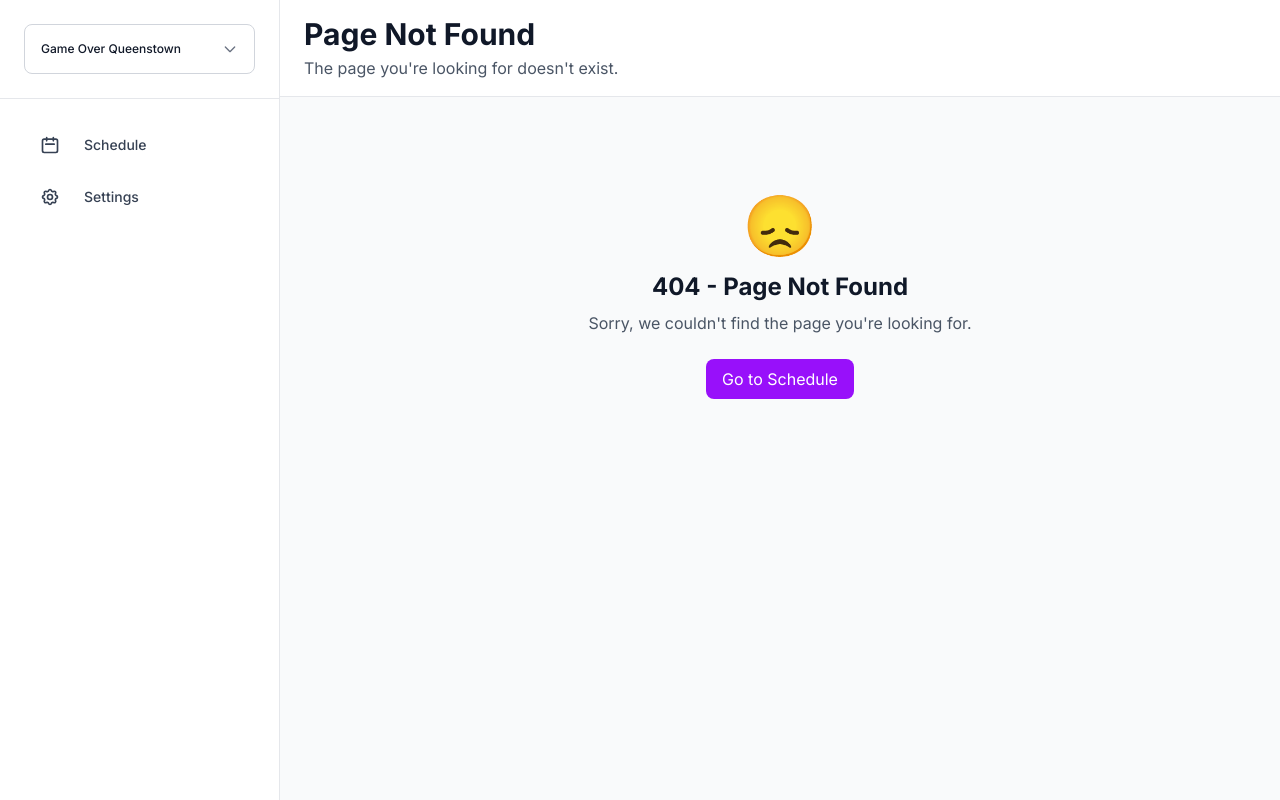
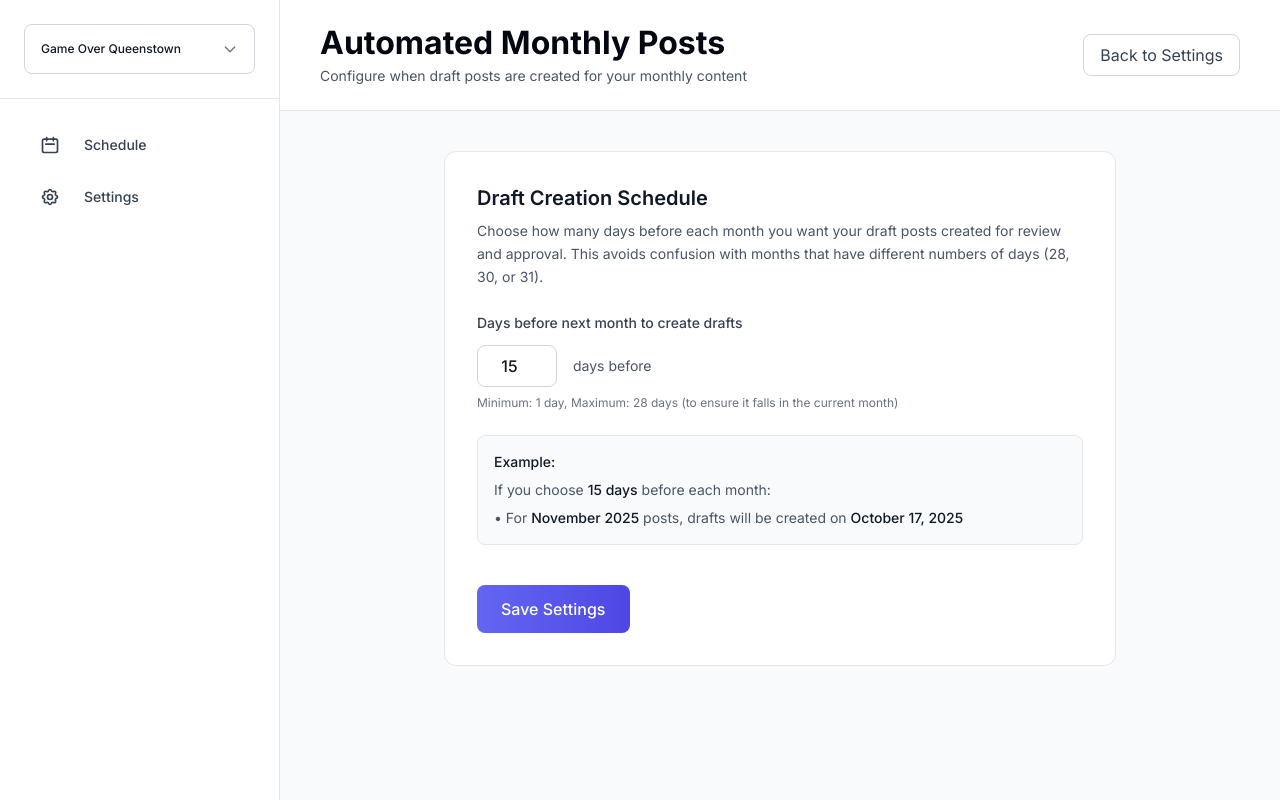
Before and after one commit to andrewferdinando/ferdyv2, a Next.js app: page /automated-monthly-posts in a window 1280 px wide. Before the commit this address had no page. Built offline with nearby package versions, Linux system fonts and the light colour scheme.

Commit message:
Create Automated Monthly Posts page with days-before configuration

```diff
--- /dev/null
+++ b/src/app/automated-monthly-posts/page.tsx
@@ -0,0 +1,115 @@
+'use client';
+
+import React, { useState } from 'react';
+import { useRouter } from 'next/navigation';
+import AppLayout from '@/components/layout/AppLayout';
+
+export default function AutomatedMonthlyPostsPage() {
+  const router = useRouter();
+  const [daysPrior, setDaysPrior] = useState(15);
+
+  const handleSave = () => {
+    // Here you would typically save to a database or state management
+    console.log(`Draft posts will be created ${daysPrior} days before each month`);
+    // Show success message or redirect
+  };
+
+  const getNextExampleDate = () => {
+    const today = new Date();
+    const nextMonth = new Date(today.getFullYear(), today.getMonth() + 1, 1);
+    const draftDate = new Date(nextMonth);
+    draftDate.setDate(draftDate.getDate() - daysPrior);
+
+    return {
+      nextMonth: nextMonth.toLocaleDateString('en-US', { month: 'long', year: 'numeric' }),
+      draftDate: draftDate.toLocaleDateString('en-US', { month: 'long', day: 'numeric', year: 'numeric' })
+    };
+  };
+
+  const example = getNextExampleDate();
+
+  return (
+    <AppLayout>
+      <div className="flex-1 overflow-auto">
+        {/* Header */}
+        <div className="bg-white border-b border-gray-200 px-4 sm:px-6 lg:px-10 py-6">
+          <div className="flex flex-col sm:flex-row sm:items-center sm:justify-between gap-4">
+            <div>
+              <h1 className="text-2xl sm:text-3xl lg:text-[32px] font-bold text-gray-950 leading-[1.2]">Automated Monthly Posts</h1>
+              <p className="text-gray-600 mt-1 text-sm">Configure when draft posts are created for your monthly content</p>
+            </div>
+            <div className="flex space-x-3">
+              <button
+                onClick={() => router.back()}
+                className="px-4 py-2 border border-gray-300 text-gray-700 rounded-lg hover:bg-gray-50 transition-colors"
+              >
+                Back to Settings
+              </button>
+            </div>
+          </div>
+        </div>
+
+        {/* Content */}
+        <div className="p-4 sm:p-6 lg:p-10">
+          <div className="max-w-2xl mx-auto">
+            <div className="bg-white rounded-xl border border-gray-200 p-6 sm:p-8">
+              <div className="mb-6">
+                <h2 className="text-xl font-semibold text-gray-900 mb-2">Draft Creation Schedule</h2>
+                <p className="text-gray-600 text-sm leading-relaxed">
+                  Choose how many days before each month you want your draft posts created for review and approval.
+                  This avoids confusion with months that have different numbers of days (28, 30, or 31).
+                </p>
+              </div>
+
+              <div className="space-y-6">
+                <div>
+                  <label className="block text-sm font-medium text-gray-700 mb-3">
+                    Days before next month to create drafts
+                  </label>
+                  <div className="flex items-center space-x-4">
+                    <input
+                      type="number"
+                      min="1"
+                      max="28"
+                      value={daysPrior}
+                      onChange={(e) => setDaysPrior(parseInt(e.target.value) || 15)}
+                      className="w-20 px-3 py-2 border border-gray-300 rounded-lg focus:ring-2 focus:ring-[#6366F1] focus:border-transparent text-center font-medium"
+                    />
+                    <span className="text-gray-600 text-sm">days before</span>
+                  </div>
+                  <p className="text-xs text-gray-500 mt-2">
+                    Minimum: 1 day, Maximum: 28 days (to ensure it falls in the current month)
+                  </p>
+                </div>
+
+                {/* Example */}
+                <div className="bg-gray-50 rounded-lg p-4 border border-gray-200">
+                  <h3 className="font-medium text-gray-900 mb-2 text-sm">Example:</h3>
+                  <p className="text-sm text-gray-600">
+                    If you choose <span className="font-medium text-gray-900">{daysPrior} days</span> before each month:
+                  </p>
+                  <div className="mt-2 text-sm">
+                    <p className="text-gray-600">
+                      • For <span className="font-medium text-gray-900">{example.nextMonth}</span> posts,
+                      drafts will be created on <span className="font-medium text-gray-900">{example.draftDate}</span>
+                    </p>
+                  </div>
+                </div>
+
+                {/* Save Button */}
+                <div className="pt-4">
+                  <button
+                    onClick={handleSave}
+                    className="w-full sm:w-auto px-6 py-3 bg-gradient-to-r from-[#6366F1] to-[#4F46E5] text-white rounded-lg hover:from-[#4F46E5] hover:to-[#4338CA] transition-all font-medium"
+                  >
+                    Save Settings
+                  </button>
+                </div>
+              </div>
+            </div>
+          </div>
+        </div>
+      </div>
+    </AppLayout>
+  );
+}
--- a/src/app/settings/page.tsx
+++ b/src/app/settings/page.tsx
@@ -16,6 +16,10 @@ export default function SettingsPage() {
 
   const handleCategoriesClick = () => {
     router.push('/categories');
+  };
+
+  const handleMonthlyPostsClick = () => {
+    router.push('/automated-monthly-posts');
   };
 
   return (
@@ -102,7 +106,10 @@ export default function SettingsPage() {
           </div>
 
           {/* Automated Monthly Posts Card */}
-          <div className="bg-white rounded-xl border border-gray-200 p-4 sm:p-6">
+          <div
+            onClick={handleMonthlyPostsClick}
+            className="bg-white rounded-xl border border-gray-200 p-4 sm:p-6 hover:border-gray-300 hover:shadow-md hover:-translate-y-0.5 transition-all duration-200 cursor-pointer"
+          >
             <div className="flex items-start space-x-4">
               <div className="w-14 h-14 bg-[#EEF2FF] rounded-lg flex items-center justify-center flex-shrink-0">
                 <svg className="w-7 h-7 text-[#6366F1]" fill="none" stroke="currentColor" viewBox="0 0 24 24">
@@ -112,14 +119,11 @@ export default function SettingsPage() {
               <div className="flex-1 min-w-0">
                 <h3 className="font-semibold text-gray-900 mb-3 text-base">Automated Monthly Posts</h3>
                 <p className="text-gray-600 text-sm mb-4 leading-[1.5]">
-                  Configure automatic posting schedules for monthly content.
+                  Configure when draft posts are created for monthly content approval.
                 </p>
-                <div className="flex items-center space-x-2">
-                  <label className="inline-flex items-center">
-                    <input type="checkbox" className="form-checkbox h-4 w-4 text-[#6366F1] rounded focus:ring-[#6366F1] border-gray-300" />
-                    <span className="ml-2 text-sm text-gray-700">Enable automated monthly posts</span>
-                  </label>
-                </div>
+                <span className="text-[#6366F1] font-medium text-sm flex items-center transition-colors duration-200">
+                  Configure →
+                </span>
               </div>
             </div>
           </div>
```
